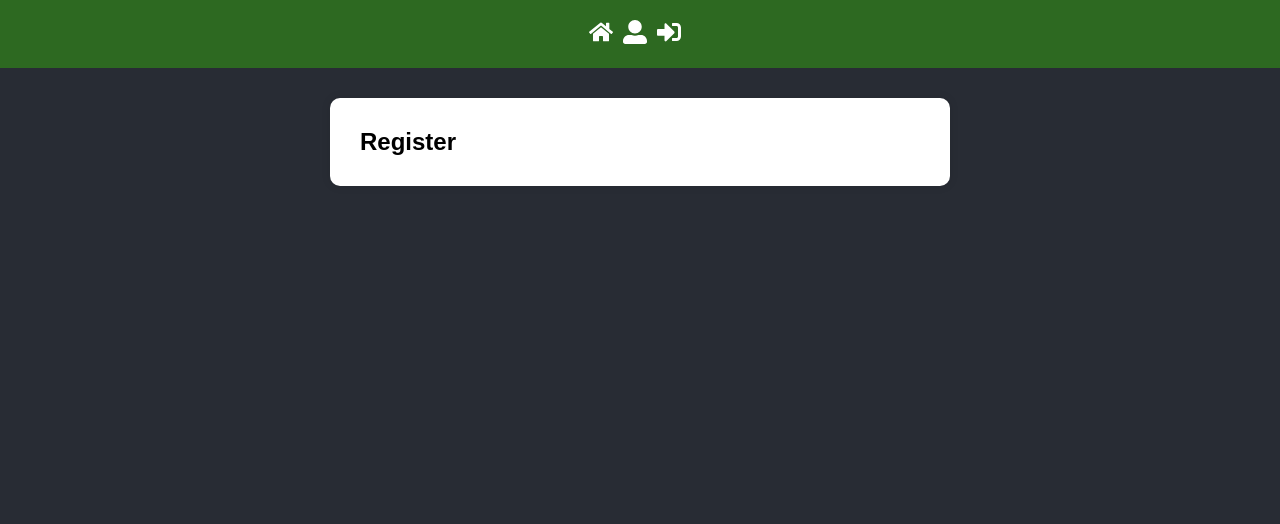
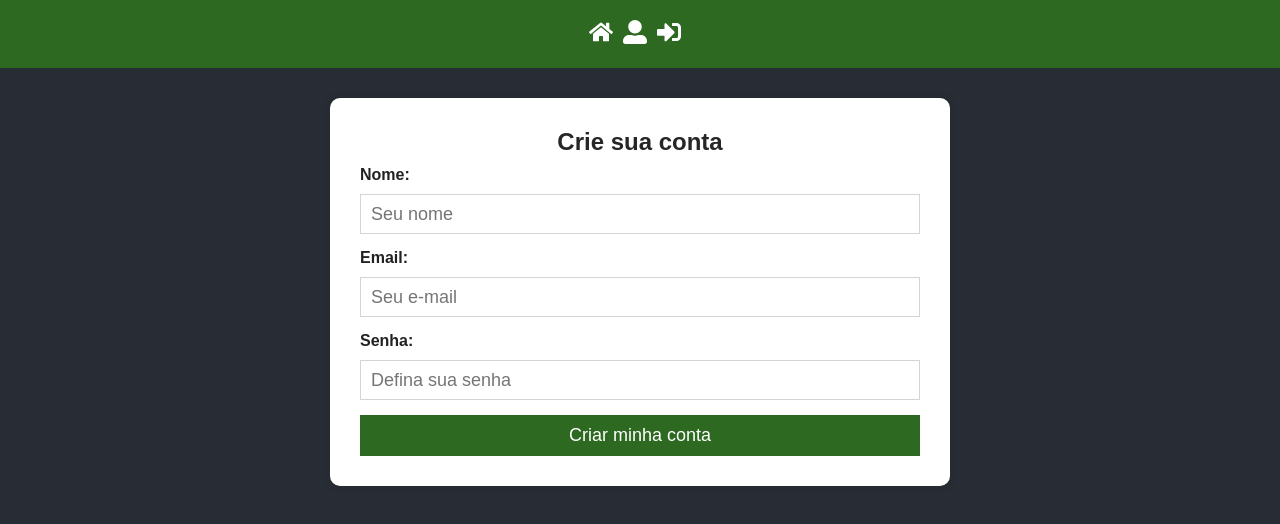
Before and after one commit to JuniorPaula/escola-reactapp, a React (Create React App) app: page /register in a window 1280 px wide. Shown: the top 524 px of the page. Built offline with nearby package versions, Linux system fonts and the light colour scheme.

Commit message:
created feature register of new users

```diff
--- a/package.json
+++ b/package.json
@@ -21,6 +21,7 @@
     "redux-persist": "^6.0.0",
     "redux-saga": "^1.1.3",
     "styled-components": "^5.3.3",
+    "validator": "^13.7.0",
     "web-vitals": "^1.1.2"
   },
   "scripts": {
--- a/src/pages/Register/index.js
+++ b/src/pages/Register/index.js
@@ -1,11 +1,100 @@
-import React from 'react';
+import React, { useState } from 'react';
+import { toast } from 'react-toastify';
+import { isEmail } from 'validator';
 
+import { get } from 'lodash';
 import { Container } from '../../styles/GobalStyles';
 
+import { Title, Form } from './styled';
+
+import axios from '../../services/axios';
+import history from '../../services/history';
+
 export default function Register() {
+  const [nome, setNome] = useState('');
+  const [email, setEmail] = useState('');
+  const [password, setPassword] = useState('');
+
+  async function handleSubmit(e) {
+    e.preventDefault();
+    let errorsForm = false;
+
+    if (nome.length < 3 || nome.length > 255) {
+      errorsForm = true;
+      toast.error('Nome precisa ter acima de 3 caracteres!', {
+        toastId: 'error_nome',
+      });
+    }
+
+    if (!isEmail(email)) {
+      errorsForm = true;
+      toast.error('E-mail inválido', {
+        toastId: 'error_email',
+      });
+    }
+
+    if (password.length < 3 || password.length > 255) {
+      errorsForm = true;
+      toast.error('Senha precisa ter entre 3 e 50 caracteres!', {
+        toastId: 'error_password',
+      });
+    }
+
+    if (errorsForm) return;
+
+    try {
+      await axios.post('/users', {
+        nome,
+        password,
+        email,
+      });
+
+      toast.success('Você fez seu cadastro!', { toastId: 'successID' });
+      history.push('/login');
+    } catch (error) {
+      const errors = get(error, 'response.data.errors', []);
+
+      errors.map((err) => toast.error(err, { toastId: 'err' }));
+    }
+  }
+
   return (
     <Container>
-      <h1>Register</h1>
+      <Title>Crie sua conta</Title>
+
+      <Form onSubmit={handleSubmit}>
+        <label htmlFor="nome">
+          Nome:
+          <input
+            type="text"
+            value={nome}
+            onChange={(e) => setNome(e.target.value)}
+            placeholder="Seu nome"
+          />
+        </label>
+
+        <label htmlFor="email">
+          Email:
+          <input
+            type="email"
+            value={email}
+            onChange={(e) => setEmail(e.target.value)}
+            placeholder="Seu e-mail"
+          />
+        </label>
+
+        <label htmlFor="password">
+          Senha:
+          <input
+            type="password"
+            value={password}
+            onChange={(e) => setPassword(e.target.value)}
+            placeholder="Defina sua senha"
+          />
+        </label>
+
+        <button type="submit">Criar minha conta</button>
+      </Form>
     </Container>
   );
 }
--- a/src/pages/Register/styled.js
+++ b/src/pages/Register/styled.js
@@ -1,3 +1,28 @@
 import styled from 'styled-components';
 
-export const Paragrafo = styled.p``;
+export const Title = styled.h1`
+  text-align: center;
+  margin-bottom: 10px;
+  color: #262626;
+`;
+
+export const Form = styled.form`
+  display: flex;
+  flex-direction: column;
+
+  label {
+    display: flex;
+    flex-direction: column;
+    margin-bottom: 15px;
+    font-weight: 600;
+    color: #222;
+  }
+
+  input {
+    height: 40px;
+    font-size: 18px;
+    border: 1px solid #d5d5d5;
+    padding: 0 10px;
+    margin-top: 10px;
+  }
+`;
--- a/src/styles/GobalStyles.js
+++ b/src/styles/GobalStyles.js
@@ -27,7 +27,13 @@ export default createGlobalStyle`
     color: #fff;
     padding: 10px 18px;
     font-size: 18px;
+    transition: all 300ms;
   }
+
+  button:hover {
+    filter: brightness(75%);
+  }
+
   a {
     text-decoration: none;
   }
```
Also changed, not shown: .eslintrc.js, 1 other file (tests, documents, lock files or other folders).
